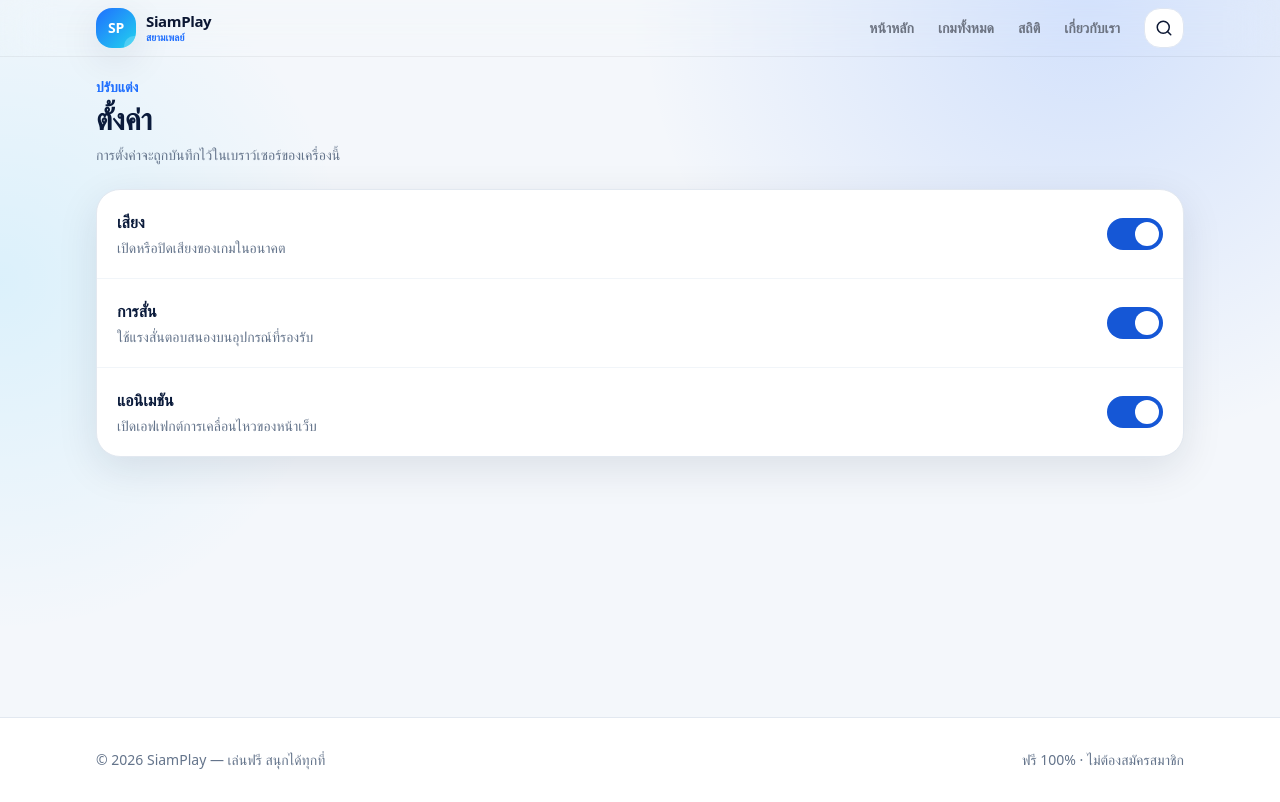
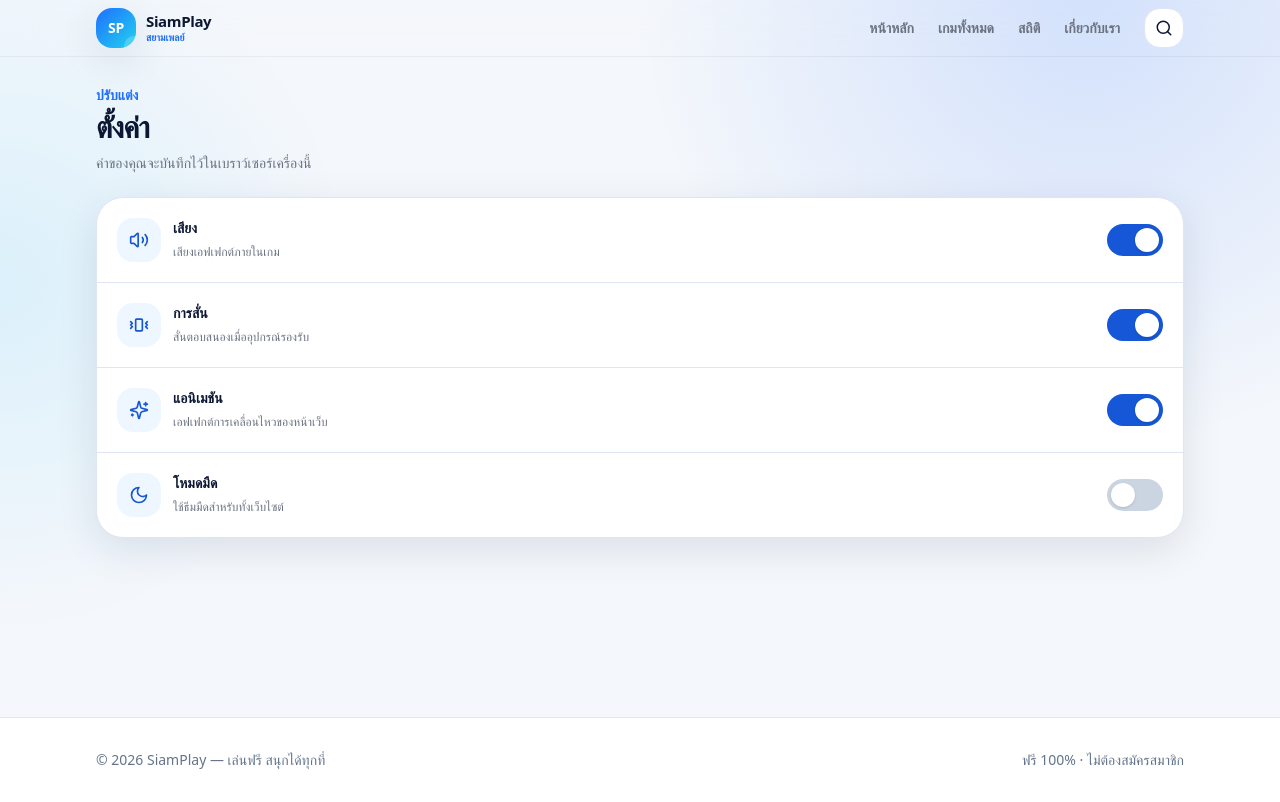
Before and after one commit to UnknownCode-2026/siamplay, a Next.js app: page /settings in a window 1280 px wide. Built offline with nearby package versions, Linux system fonts and the light colour scheme.

Commit message:
feat(v1.2): redesign app/settings/page.tsx

```diff
--- a/app/settings/page.tsx
+++ b/app/settings/page.tsx
@@ -1,42 +1,47 @@
 "use client";
 
+import { Moon, Sparkles, Volume2, Vibrate } from "lucide-react";
 import { useEffect, useState } from "react";
 
-type SettingKey = "sound" | "vibration" | "motion";
+type Settings = { sound: boolean; vibration: boolean; motion: boolean; dark: boolean };
+const defaults: Settings = { sound: true, vibration: true, motion: true, dark: false };
 
 export default function SettingsPage() {
-  const [settings, setSettings] = useState<Record<SettingKey, boolean>>({ sound: true, vibration: true, motion: true });
+  const [settings, setSettings] = useState<Settings>(defaults);
 
   useEffect(() => {
     const raw = localStorage.getItem("siamplay-settings");
-    if (raw) setSettings(JSON.parse(raw));
+    const next = raw ? { ...defaults, ...JSON.parse(raw) } : defaults;
+    setSettings(next);
+    document.documentElement.classList.toggle("dark", !!next.dark);
   }, []);
 
-  function toggle(key: SettingKey) {
+  function toggle(key: keyof Settings) {
     const next = { ...settings, [key]: !settings[key] };
     setSettings(next);
     localStorage.setItem("siamplay-settings", JSON.stringify(next));
+    if (key === "dark") document.documentElement.classList.toggle("dark", next.dark);
   }
 
-  const rows: [SettingKey,string,string][] = [
-    ["sound","เสียง","เปิดหรือปิดเสียงของเกมในอนาคต"],
-    ["vibration","การสั่น","ใช้แรงสั่นตอบสนองบนอุปกรณ์ที่รองรับ"],
-    ["motion","แอนิเมชัน","เปิดเอฟเฟกต์การเคลื่อนไหวของหน้าเว็บ"],
+  const rows: [keyof Settings, any, string, string][] = [
+    ["sound", Volume2, "เสียง", "เสียงเอฟเฟกต์ภายในเกม"],
+    ["vibration", Vibrate, "การสั่น", "สั่นตอบสนองเมื่ออุปกรณ์รองรับ"],
+    ["motion", Sparkles, "แอนิเมชัน", "เอฟเฟกต์การเคลื่อนไหวของหน้าเว็บ"],
+    ["dark", Moon, "โหมดมืด", "ใช้ธีมมืดสำหรับทั้งเว็บไซต์"],
   ];
 
   return (
     <div className="space-y-6">
-      <div><p className="text-sm font-black text-siam-500">ปรับแต่ง</p><h1 className="mt-1 text-3xl font-black text-siam-900">ตั้งค่า</h1><p className="mt-2 text-sm text-slate-500">การตั้งค่าจะถูกบันทึกไว้ในเบราว์เซอร์ของเครื่องนี้</p></div>
-      <div className="overflow-hidden rounded-3xl border border-slate-200 bg-white shadow-soft">
-        {rows.map(([key,title,desc], index)=>(
-          <div key={key} className={`flex items-center gap-4 p-5 ${index ? "border-t border-slate-100" : ""}`}>
-            <div className="min-w-0 flex-1"><p className="font-black text-siam-900">{title}</p><p className="mt-1 text-sm text-slate-500">{desc}</p></div>
-            <button onClick={()=>toggle(key)} aria-pressed={settings[key]} className={`relative h-8 w-14 rounded-full transition ${settings[key]?"bg-siam-600":"bg-slate-300"}`}>
-              <span className={`absolute top-1 h-6 w-6 rounded-full bg-white transition ${settings[key]?"left-7":"left-1"}`}/>
-            </button>
+      <div className="pt-2"><p className="text-sm font-black text-siam-500">ปรับแต่ง</p><h1 className="mt-1 text-3xl font-black tracking-tight text-main">ตั้งค่า</h1><p className="mt-2 text-sm text-muted">ค่าของคุณจะบันทึกไว้ในเบราว์เซอร์เครื่องนี้</p></div>
+      <section className="overflow-hidden rounded-[1.7rem] border surface shadow-soft">
+        {rows.map(([key,Icon,title,desc], index)=>(
+          <div key={key} className={`flex items-center gap-3 p-4 sm:p-5 ${index ? "border-t" : ""}`} style={{borderColor:"var(--border)"}}>
+            <div className="grid h-11 w-11 shrink-0 place-items-center rounded-2xl bg-siam-50 text-siam-600 dark:bg-siam-500/15 dark:text-sky-300"><Icon size={20}/></div>
+            <div className="min-w-0 flex-1"><p className="text-sm font-black text-main">{title}</p><p className="mt-1 text-xs leading-5 text-muted">{desc}</p></div>
+            <button onClick={()=>toggle(key)} aria-pressed={settings[key]} className={`relative h-8 w-14 shrink-0 rounded-full transition ${settings[key]?"bg-siam-600":"bg-slate-300 dark:bg-slate-600"}`}><span className={`absolute top-1 h-6 w-6 rounded-full bg-white shadow transition ${settings[key]?"left-7":"left-1"}`}/></button>
           </div>
         ))}
-      </div>
+      </section>
     </div>
   );
 }
```
